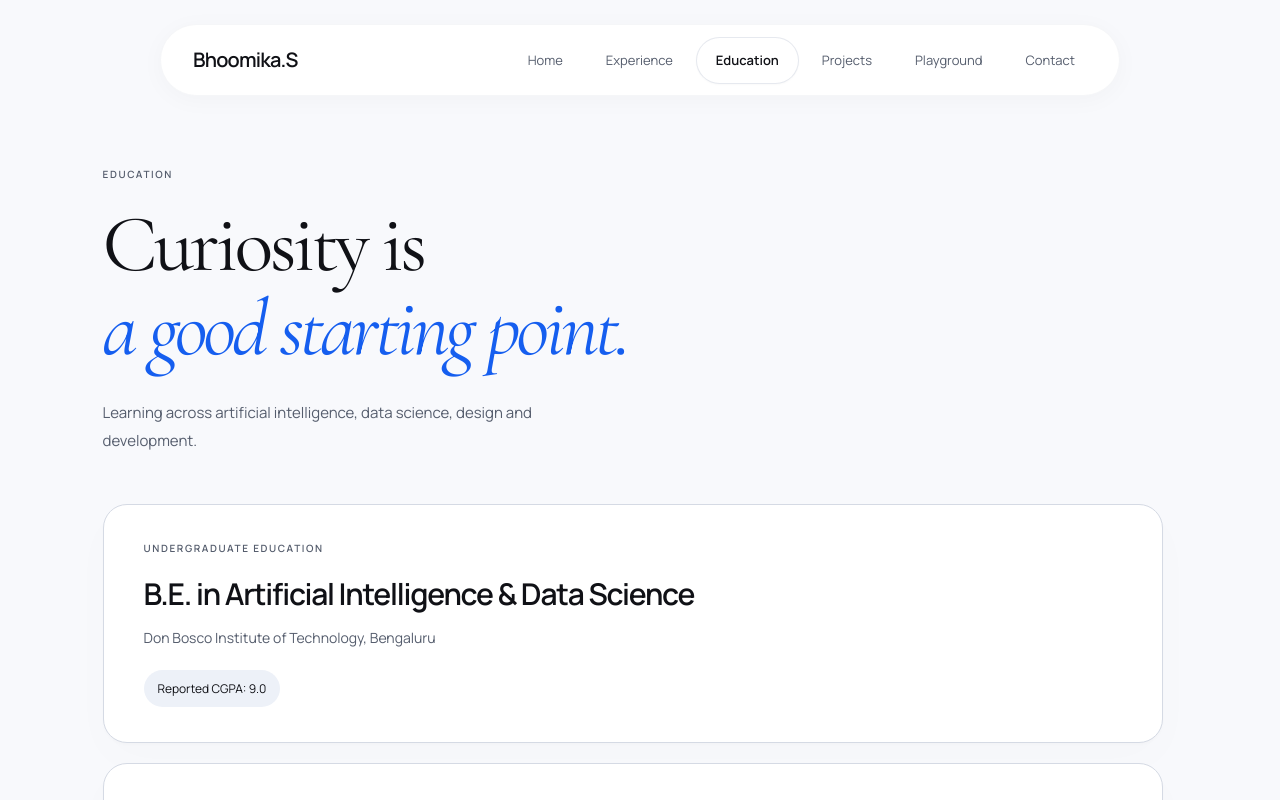
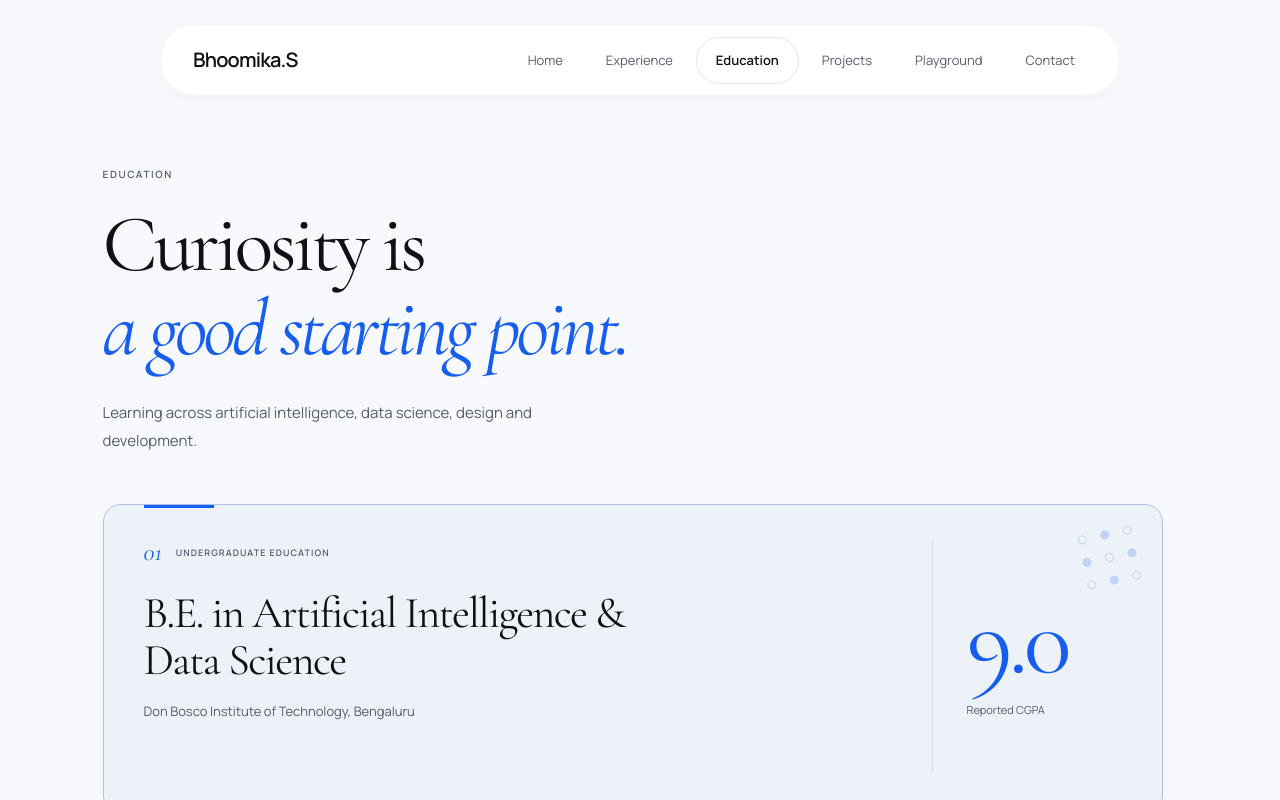
Before and after one commit to bbhoomikasb11-design/Portfolio, a React (Vite) app: page /education in a window 1280 px wide. Shown: the top 800 px of the page. Built offline with nearby package versions, Linux system fonts and the light colour scheme.

Commit message:
Redesign education cards with editorial hierarchy and prominent results

```diff
--- a/src/components/Education.tsx
+++ b/src/components/Education.tsx
@@ -1,14 +1,29 @@
 import type { EducationEntry } from "../data/education";
 
-export default function Education({ entry }: { entry: EducationEntry }) {
+export default function Education({ entry, index }: { entry: EducationEntry; index: number }) {
   return (
-    <article className="education-card" data-reveal="">
-      <div className="education">
+    <article className={`education-card${index === 0 ? " education-featured" : ""}`} data-reveal="">
+      <div className="education-topline">
+        <span className="education-index" aria-hidden="true">0{index + 1}</span>
         <p className="eyebrow">{entry.level}</p>
+        <svg className="education-book" viewBox="0 0 32 32" fill="none" stroke="currentColor" strokeWidth="1.2" aria-hidden="true">
+          <path d="M16 8c-4-3-8-3-12-2v20c4-1 8-1 12 2m0-20c4-3 8-3 12-2v20c-4-1-8-1-12 2V8Z" />
+          <path d="M8 11c2-.2 3 .1 5 1m-5 4c2-.2 3 .1 5 1m6-5c2-.9 3-1.2 5-1m-5 6c2-.9 3-1.2 5-1" />
+        </svg>
+      </div>
+      <div className="education-detail">
         <h2>{entry.qualification}</h2>
-        <p>{entry.institution}</p>
-        <span>{entry.result}</span>
+        <p className="education-institution">{entry.institution}</p>
       </div>
+      <dl className="education-result">
+        <dt>{entry.result.label}</dt>
+        <dd>{entry.result.value}<span>{entry.result.suffix}</span></dd>
+      </dl>
+      {index === 0 && (
+        <div className="education-grid-mark" aria-hidden="true">
+          <span /><span /><span /><span /><span /><span /><span /><span /><span />
+        </div>
+      )}
     </article>
   );
 }
--- a/src/data/education.ts
+++ b/src/data/education.ts
@@ -4,7 +4,7 @@ export interface EducationEntry {
   level: string;
   qualification: string;
   institution: string;
-  result: string;
+  result: { label: string; value: string; suffix?: string };
 }
 
 // Supplied by Bhoomika. Years, examination boards and study streams are not assumed.
@@ -13,18 +13,18 @@ export const education: EducationEntry[] = [
     level: "UNDERGRADUATE EDUCATION",
     qualification: profile.education,
     institution: profile.institution,
-    result: `Reported CGPA: ${profile.cgpa}`,
+    result: { label: "Reported CGPA", value: profile.cgpa },
   },
   {
     level: "PRE-UNIVERSITY EDUCATION",
     qualification: "Pre-University",
     institution: "Mahesh PU College",
-    result: "Percentage: 93.3%",
+    result: { label: "Percentage", value: "93.3", suffix: "%" },
   },
   {
     level: "SCHOOL EDUCATION",
     qualification: "Primary & High School",
     institution: "St. Mary's High School",
-    result: "Percentage: 83.3%",
+    result: { label: "Percentage", value: "83.3", suffix: "%" },
   },
 ];
--- a/src/pages/EducationPage.tsx
+++ b/src/pages/EducationPage.tsx
@@ -2,6 +2,7 @@ import { Link } from "react-router-dom";
 import Education from "../components/Education";
 import { education } from "../data/education";
 import { Arrow } from "../components/Icons";
+import "../styles/education.css";
 
 export default function EducationPage() {
   return (
@@ -18,9 +19,11 @@ export default function EducationPage() {
           development.
         </p>
       </header>
-      {education.map((entry) => (
-        <Education key={entry.institution} entry={entry} />
-      ))}
+      <div className="education-history">
+        {education.map((entry, index) => (
+          <Education key={entry.institution} entry={entry} index={index} />
+        ))}
+      </div>
       <div className="learning-note" data-reveal="">
         <p className="eyebrow">LEARNING BY MAKING</p>
         <h2>
--- /dev/null
+++ b/src/styles/education.css
@@ -0,0 +1,165 @@
+/* Academic records with the quiet structure of a personal folio. */
+.education-history {
+  display: grid;
+  grid-template-columns: repeat(2, minmax(0, 1fr));
+  gap: 22px;
+  margin-top: 48px;
+}
+.education-card {
+  position: relative;
+  display: grid;
+  grid-template-columns: minmax(0, 1fr);
+  grid-template-rows: auto 1fr auto;
+  padding: 28px 32px 26px;
+  border: 1px solid var(--line);
+  border-radius: 18px;
+  background: var(--surface);
+  overflow: hidden;
+  box-shadow: 0 4px 16px #10111604;
+}
+.education-topline {
+  display: flex;
+  align-items: center;
+  gap: 14px;
+  margin-bottom: 27px;
+}
+.education-index {
+  font: italic 25px/1 var(--serif);
+  color: var(--blue);
+}
+.education-topline .eyebrow {
+  font-size: 9px;
+  letter-spacing: .12em;
+}
+.education-book {
+  width: 25px;
+  height: 25px;
+  margin-left: auto;
+  color: var(--blue);
+}
+.education-detail h2 {
+  font: 400 clamp(28px, 2.8vw, 36px)/1.08 var(--serif);
+  letter-spacing: -.035em;
+  max-width: 22ch;
+}
+.education-institution {
+  font-size: 13px;
+  line-height: 1.75;
+  margin-top: 15px;
+  max-width: 40ch;
+}
+.education-result {
+  display: flex;
+  align-items: baseline;
+  justify-content: space-between;
+  gap: 16px;
+  margin: 30px 0 0;
+  padding-top: 20px;
+  border-top: 1px solid var(--line);
+}
+.education-result dt {
+  font-size: 11px;
+  color: var(--muted);
+}
+.education-result dd {
+  margin: 0;
+  font: 400 60px/.95 var(--serif);
+  letter-spacing: -.045em;
+  color: var(--blue);
+  white-space: nowrap;
+}
+.education-result dd>span {
+  font: 400 22px/1 var(--serif);
+  letter-spacing: 0;
+  margin-left: 4px;
+}
+.education-featured {
+  grid-column: 1/-1;
+  grid-template-columns: minmax(0, 1fr) 190px;
+  grid-template-rows: auto 1fr;
+  gap: 0 40px;
+  padding: 35px 40px 40px;
+  background: var(--soft);
+  border-color: color-mix(in srgb, var(--blue) 20%, var(--line));
+  min-height: 310px;
+}
+.education-featured::before {
+  content: "";
+  position: absolute;
+  top: 0;
+  left: 40px;
+  width: 70px;
+  height: 3px;
+  background: var(--blue);
+}
+.education-featured .education-topline {
+  grid-column: 1;
+  margin-bottom: 25px;
+}
+.education-featured .education-book { display: none; }
+.education-featured .education-detail {
+  grid-column: 1;
+  position: relative;
+  z-index: 1;
+}
+.education-featured h2 {
+  font-size: clamp(32px, 3.5vw, 44px);
+  max-width: 23ch;
+}
+.education-featured .education-institution { max-width: 42ch; }
+.education-featured .education-result {
+  grid-column: 2;
+  grid-row: 1/3;
+  margin: 0;
+  padding: 15px 0 15px 34px;
+  border-top: 0;
+  border-left: 1px solid var(--line);
+  flex-direction: column-reverse;
+  justify-content: center;
+  align-items: start;
+  gap: 12px;
+  z-index: 1;
+}
+.education-featured .education-result dd { font-size: 100px; }
+.education-grid-mark {
+  position: absolute;
+  display: grid;
+  grid-template-columns: repeat(3, 9px);
+  gap: 14px;
+  top: 25px;
+  right: 25px;
+  transform: rotate(-12deg);
+  opacity: .2;
+}
+.education-grid-mark span {
+  width: 9px;
+  height: 9px;
+  border: 1px solid var(--blue);
+  border-radius: 50%;
+}
+.education-grid-mark span:nth-child(2n) { background: var(--blue); }
+@media(max-width: 760px) {
+  .education-history { grid-template-columns: 1fr; margin-top: 34px; gap: 18px; }
+  .education-card { padding: 24px; }
+  .education-topline { margin-bottom: 22px; gap: 10px; }
+  .education-topline .eyebrow { font-size: 8px; }
+  .education-featured { grid-template-columns: minmax(0, 1fr); grid-template-rows: auto 1fr auto; gap: 0; }
+  .education-featured::before { left: 24px; width: 52px; }
+  .education-featured h2 { font-size: 34px; }
+  .education-featured .education-result {
+    grid-column: 1;
+    grid-row: auto;
+    flex-direction: row;
+    align-items: baseline;
+    justify-content: space-between;
+    border-left: 0;
+    border-top: 1px solid var(--line);
+    margin-top: 25px;
+    padding: 20px 0 0;
+  }
+  .education-featured .education-result dd { font-size: 66px; }
+  .education-result { margin-top: 24px; }
+  .education-grid-mark { top: 24px; right: 20px; gap: 8px; grid-template-columns: repeat(3, 6px); }
+  .education-grid-mark span { width: 6px; height: 6px; }
+  .education-featured .education-topline { padding-right: 30px; }
+}
--- a/src/styles/portfolio.css
+++ b/src/styles/portfolio.css
@@ -1320,39 +1320,6 @@ body {
   font-size: 14px;
   line-height: 1.9;
 }
-.education-card {
-  margin-top: 48px;
-  border: 1px solid var(--line);
-  background: var(--surface);
-  border-radius: 24px;
-  padding: 35px 40px;
-  box-shadow: var(--card-shadow);
-}
-.education-card .education {
-  border: 0;
-  padding: 0;
-  margin: 0;
-}
-.education-card h2 {
-  font: 600 clamp(21px, 2.5vw, 30px)/1.5 var(--sans);
-  letter-spacing: -0.04em;
-  margin-block: 14px 10px;
-}
-.education-card .education p {
-  font-size: 14px;
-}
-.education-card .education .eyebrow {
-  font-size: 10px;
-}
-.education-card .education span {
-  display: inline-block;
-  font-size: 12px;
-  color: var(--ink);
-  background: var(--soft);
-  padding: 8px 14px;
-  margin-top: 20px;
-  border-radius: 100px;
-}
 .learning-note {
   padding-top: 65px;
   max-width: 640px;
@@ -1448,13 +1415,6 @@ body {
   .experience-page .experience-copy li {
     font-size: 13px;
   }
-  .education-card {
-    padding: 25px;
-    margin-top: 32px;
-  }
-  .education-card .education p {
-    font-size: 12px;
-  }
   .contact-page {
     margin-top: 20px;
     padding-block: 38px;
--- a/src/styles/sections.css
+++ b/src/styles/sections.css
@@ -370,8 +370,3 @@
     font-size: 28px;
   }
 }
-
-/* Keep the education history together as a readable sequence. */
-.education-card + .education-card {
-  margin-top: 20px;
-}
```
Also changed, not shown: 4 other files (tests, documents, lock files or other folders).
